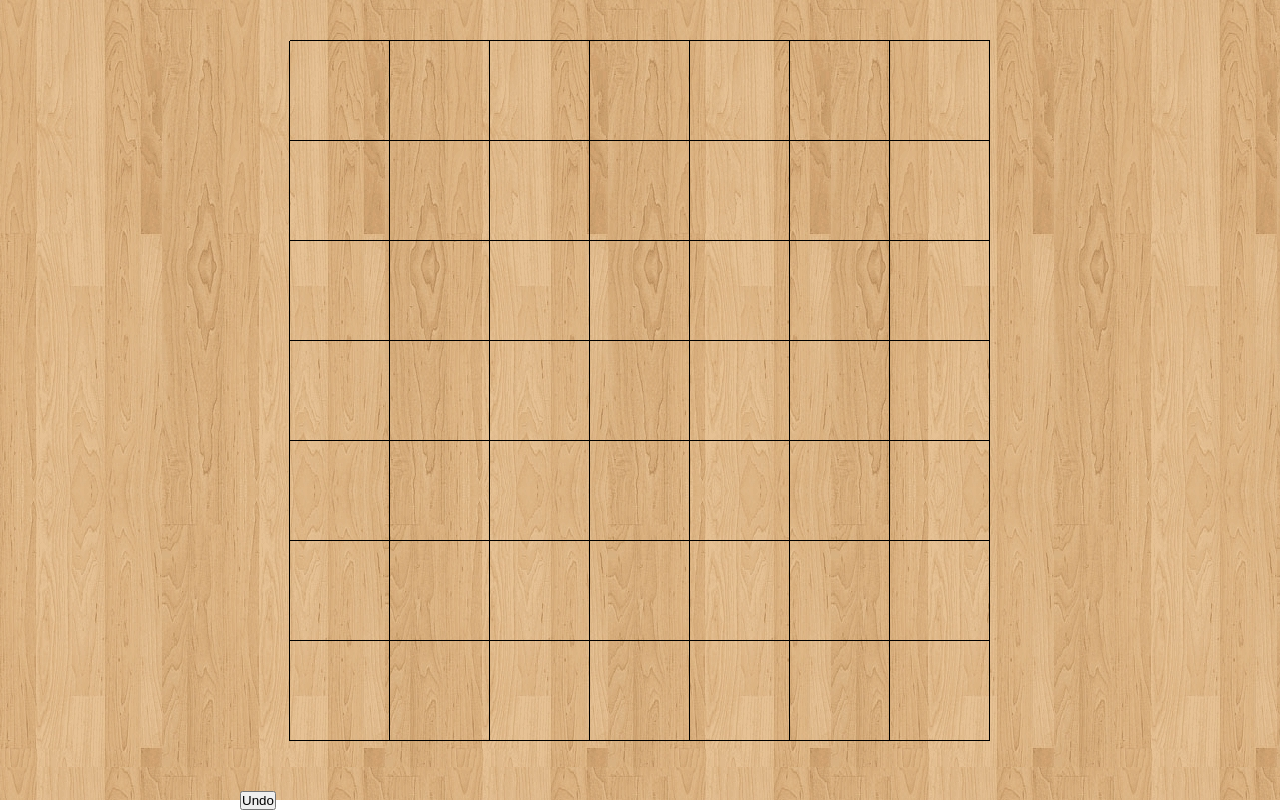
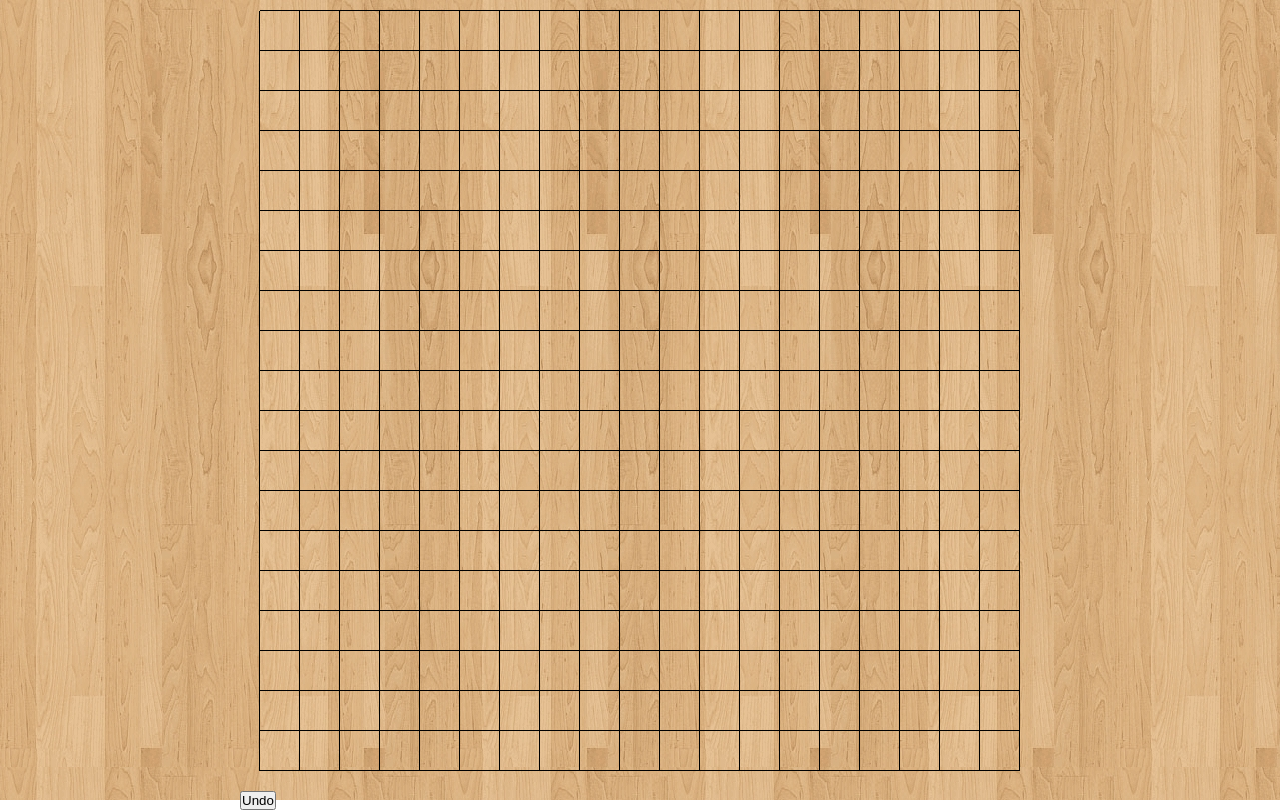
Before and after one commit to Arman92/Gomoku, a React (Create React App) app: page / in a window 1280 px wide. Built offline with nearby package versions, Linux system fonts and the light colour scheme.

Commit message:
Fixed undo problem, code refactoring

```diff
--- a/src/components/Board/hooks/GameBoard.ts
+++ b/src/components/Board/hooks/GameBoard.ts
@@ -59,6 +59,9 @@ export class GameBoard {
     const move = this.moves.pop();
     if (move) {
       this.cells[move.row][move.column] = CellValue.EMPTY;
+      this.winner = Player.NONE;
+      this.winnerCells = [];
+      this.switchTurns();
     }
   }
 
@@ -66,7 +69,8 @@ export class GameBoard {
     return {
       cells: [...this.cells],
       winner: this.winner,
-      winnerCells: this.winnerCells
+      winnerCells: this.winnerCells,
+      turn: this.turn
     };
   }
 
--- a/src/components/Board/hooks/useGameBoard.ts
+++ b/src/components/Board/hooks/useGameBoard.ts
@@ -1,5 +1,5 @@
-import { useReducer } from "react";
-import { GameState, Cell, Player } from "../types";
+import { useReducer, useCallback } from "react";
+import { GameState, Cell } from "../types";
 import { GameBoard } from "./GameBoard";
 
 // Actions that can be dispatched
@@ -13,13 +13,15 @@ export const useGameBoard = (
   rows: number,
   columns: number
 ): [GameState, React.Dispatch<GameBoardAction>] => {
+
+
   //
   // Get a singleton instance of the GameBoard (creates an instance if it's first-time-call)
   const gameBoard = GameBoard.getInstance(rows, columns);
 
   //
   // Our reducer function to manipulate the states
-  const reducer = (_state: GameState, action: GameBoardAction): GameState => {
+  const reducer = useCallback((_state: GameState, action: GameBoardAction): GameState => {
     switch (action.type) {
       //
       // Play assigns a move into the state and changes the cells array and eventually switches the player's turn
@@ -41,7 +43,7 @@ export const useGameBoard = (
       default:
         throw new Error("Unsupported action type");
     }
-  };
+  }, [gameBoard]);
 
   return useReducer(reducer, gameBoard.getGameState());
 };
--- a/src/components/Board/index.tsx
+++ b/src/components/Board/index.tsx
@@ -1,38 +1,39 @@
-import React, { FC, useState, useCallback } from "react";
+import React, { FC, useState, useCallback } from 'react';
 
-import { BoardContainer, ButtonContainer, Button } from "./styled";
-import { useGameBoard } from "./hooks/useGameBoard";
-import { Player } from "./types";
+import { BoardContainer, ButtonContainer, Button } from './styled';
+import { useGameBoard } from './hooks/useGameBoard';
+import { Player } from './types';
 
 const BoardComponent: FC = () => {
-  const [rows, setRows] = useState(8);
-  const [columns, setColumns] = useState(8);
-  const [gameBoard, dispatchGameBoard] = useGameBoard(rows, columns);
+	const [ rows ] = useState(20);
+	const [ columns ] = useState(20);
+	const [ gameBoard, dispatchGameBoard ] = useGameBoard(rows, columns);
 
 	const buttonClickCallback = useCallback(
-    event => {
+		(event) => {
 			// Efficiently extract row and column from clicked button
 			// (There is other react-ways of doing this, but they will create a callback for each and every button)
 			const row = parseInt(event.target.dataset.row, 10);
 			const column = parseInt(event.target.dataset.column, 10);
 
-      dispatchGameBoard({ type: "play", payload: { row, column } });
+			dispatchGameBoard({ type: 'play', payload: { row, column } });
 		},
-    [gameBoard]
+		[ dispatchGameBoard ]
 	);
 
 	const buttons: any[] = [];
 	for (let i = 0; i < rows; i = i + 1) {
 		for (let j = 0; j < columns; j = j + 1) {
-      let className = "btn-free";
-      if (gameBoard.cells[i][j] === 1) className = "btn-selected-1";
-      else if (gameBoard.cells[i][j] === 2) {
-        className = "btn-selected-2";
+			let className = 'btn-free';
+			if (gameBoard.cells[i][j] === Player.WHITE) className = 'btn-selected-white';
+			else if (gameBoard.cells[i][j] === Player.BLACK) {
+				className = 'btn-selected-black';
 			}
 
 			buttons.push(
 				<ButtonContainer rows={rows} columns={columns} key={`btn-${i}-${j}`}>
 					<Button
+						turn={gameBoard.turn}
 						className={className}
 						onClick={buttonClickCallback}
 						data-row={i}
@@ -46,16 +47,14 @@ const BoardComponent: FC = () => {
 	return (
 		<div>
 			{gameBoard.winner !== Player.NONE ? (
-        <div style={{ marginTop: "50px", fontSize: "20px" }}>
-          Player wins {gameBoard.winner}
-        </div>
+				<div style={{ marginTop: '50px', fontSize: '20px' }}>Player wins {gameBoard.winner}</div>
 			) : null}
 			<BoardContainer rows={rows} columns={columns}>
 				{buttons}
 			</BoardContainer>
 			<button
 				onClick={() => {
-          dispatchGameBoard({ type: "undo" });
+					dispatchGameBoard({ type: 'undo' });
 				}}
 			>
 				Undo
--- a/src/components/Board/styled.ts
+++ b/src/components/Board/styled.ts
@@ -1,8 +1,13 @@
 import styled from "styled-components";
+import { Player } from "./types";
 
 type BoardProps = {
   rows: number;
   columns: number;
+};
+
+type ButtonProps = {
+  turn: Player;
 };
 
 export const BoardContainer = styled.div<BoardProps>`
@@ -70,7 +75,7 @@ export const ButtonContainer = styled.div<BoardProps>`
   }
 `;
 
-export const Button = styled.button`
+export const Button = styled.button<ButtonProps>`
   width: 75%;
   height: 75%;
   background: transparent;
@@ -85,23 +90,29 @@ export const Button = styled.button`
   &.btn-free {
     &:hover {
       background: black;
-      background: radial-gradient(circle at 30% 30%, #8c8c8c, #000);
+      background: ${props => props.turn === Player.WHITE ? "radial-gradient(circle at 30% 30%, white, #868484)" : "radial-gradient(circle at 30% 30%, #5f5f5f, #000)" } ;
     }
 
     &:active {
       opacity: 1;
       background: black;
-      background: radial-gradient(circle at 30% 30%, #8c8c8c, #000);
+      background: ${props => props.turn === Player.WHITE ? "radial-gradient(circle at 30% 30%, white, #868484)" : "radial-gradient(circle at 30% 30%, #5f5f5f, #000)" } ;
     }
   }
 
-  &.btn-selected-1 {
+  &:focus {
+      outline: none;
+  }
+
+  &.btn-selected-white {
     opacity: 1;
     background: radial-gradient(circle at 30% 30%, white, #868484);
+    box-shadow:0px 3px 5px rgba(0,0,0,0.5);
   }
 
-  &.btn-selected-2 {
+  &.btn-selected-black {
     opacity: 1;
     background: radial-gradient(circle at 30% 30%, #5f5f5f, #000);
+    box-shadow:0px 3px 5px rgba(0,0,0,0.5);
   }
 `;
--- a/src/components/Board/types.ts
+++ b/src/components/Board/types.ts
@@ -5,6 +5,7 @@ export type Cell = {
 
 export type GameState = {
   cells: number[][];
+  turn: Player;
   winnerCells?: Cell[];
   winner?: Player;
 };
```
Lines whose indentation alone changed are shown as unchanged.
